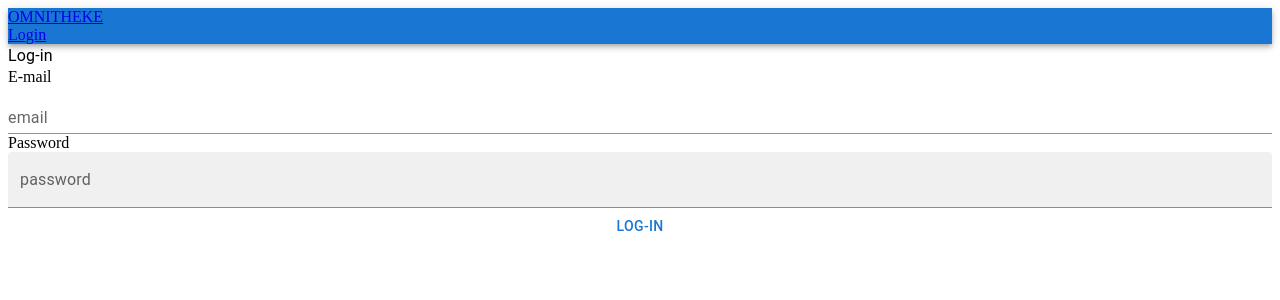
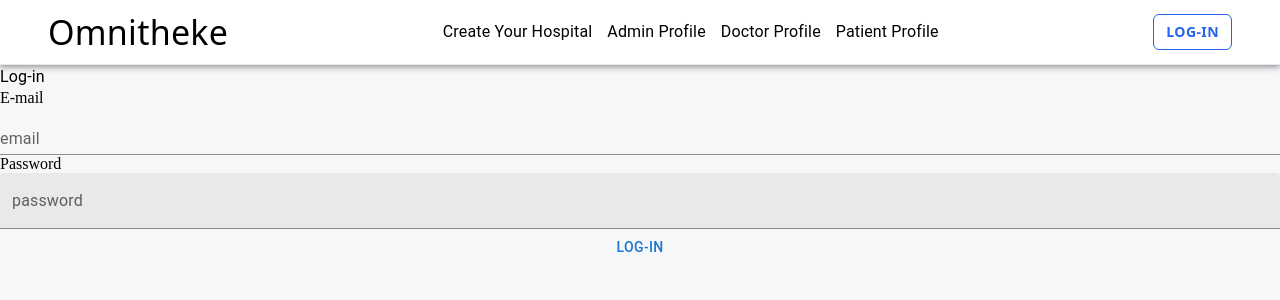
Before and after one commit to wildfireOfMine/omnithekeFrontend, a React (Vite) app: page /login in a window 1280 px wide. Shown: the top 300 px of the page. Built offline with nearby package versions, Linux system fonts and the light colour scheme; no server answers.

Commit message:
Introduced major visual changes

```diff
--- /dev/null
+++ b/src/components/CustomButton.jsx
@@ -0,0 +1,21 @@
+import { Button } from '@mui/material'
+import React from 'react'
+
+const CustomButton = ({color, text, variant, ...props}) => {
+    return <Button
+            sx={{
+              color: color,
+              border: `1.5px solid ${color}`,
+              borderRadius: "6px",
+              padding: "5px 12px",
+              fontFamily: "system-ui, -apple-system, BlinkMacSystemFont, sans-serif",
+              fontWeight: "bold",
+              backgroundColor: "white",
+            }}
+            {...props}
+            >
+              {text}
+            </Button>
+}
+
+export default CustomButton
--- a/src/components/Navbar.jsx
+++ b/src/components/Navbar.jsx
@@ -1,25 +1,82 @@
-import { AppBar, Box, Button, Typography } from '@mui/material'
+import { AppBar, Box, Button, Toolbar, Typography } from '@mui/material'
 import React from 'react'
 import { useDispatch, useSelector } from 'react-redux'
-import { Link } from 'react-router-dom'
+import { Link, Link as RouterLink, useNavigate } from 'react-router-dom';
 import { logout } from '../store/AccountSlice'
+import CustomButton from './CustomButton';
 
 const Navbar = () => {
   const dispatch = useDispatch();
+  const navigate = useNavigate();
   const session = useSelector(
     (state) => state.account.session.emailValue
   )
   console.log(session);
   console.log(JSON.stringify(session));
+
   return (
-    <Box>
-      <AppBar position={'static'}>
-        <Link to="/">OMNITHEKE</Link>
+    <AppBar
+    position="relative"
+    sx={{
+      padding: "0 24px",
+      margin: "0",
+      background: "#fff",
+      borderBottom: "1px solid #e5e7eb",
+      width: "100%",
+      boxSizing: "border-box",
+    }}>
+      <Box>
+        <Toolbar
+          sx={{
+            justifyContent: "space-between"
+          }}
+        >
+           <Typography
+            variant="h4"
+            component={RouterLink}
+            to="/"
+            sx={{
+              color:"black",
+              fontFamily: "system-ui, -apple-system, BlinkMacSystemFont, sans-serif",
+              textDecoration: "none"
+             }}
+            >
+            Omnitheke
+          </Typography>
 
-        {session && <Typography>Hello, {session}</Typography>}
-        {session ? <Button onClick={()=> dispatch(logout())} variant="contained">Log out</Button> : <Link to="/login">Login</Link>}
-      </AppBar>
-    </Box>
+          <Box
+            sx={{
+              display: "flex",
+              flexDirection: "row",
+              justifyContent: "space-between",
+              gap: "15px"
+            }}
+          >
+            <Typography sx={{ color: "black"}}>Create Your Hospital</Typography>
+            <Typography sx={{ color: "black"}}>Admin Profile</Typography>
+            <Typography sx={{ color: "black"}}>Doctor Profile</Typography>
+            <Typography sx={{ color: "black"}}>Patient Profile</Typography>
+          </Box>
+          <Box
+            sx={{
+              display: "flex",
+              flexDirection: "row",
+              alignItems: "center",
+              gap: "15px"
+            }}
+          >
+            {session ?
+              <>
+                <Typography sx={{ color: "black"}}>Hello, {session}</Typography>
+                <CustomButton color="red" text="Log Out" variant="contained" onClick={()=>dispatch(logout())}/>
+              </>
+              :
+              <CustomButton color="#2563eb" text="Log-in" variant="contained" onClick={()=>navigate("/login")}/>
+            }
+          </Box>
+        </Toolbar>
+      </Box>
+    </AppBar>
   )
 }
 
--- /dev/null
+++ b/src/index.css
@@ -0,0 +1,7 @@
+html, body, #root {
+  margin: 0;
+  padding: 0;
+  height: 100%;
+  width: 100%;
+  background: #f6f7f9;
+}
--- a/src/main.jsx
+++ b/src/main.jsx
@@ -1,6 +1,7 @@
 import { StrictMode } from 'react'
 import { createRoot } from 'react-dom/client'
 import App from './App.jsx'
+import "./index.css";
 import { BrowserRouter } from 'react-router-dom'
 import { Provider } from 'react-redux'
 import { store } from './store/store.js'
```
